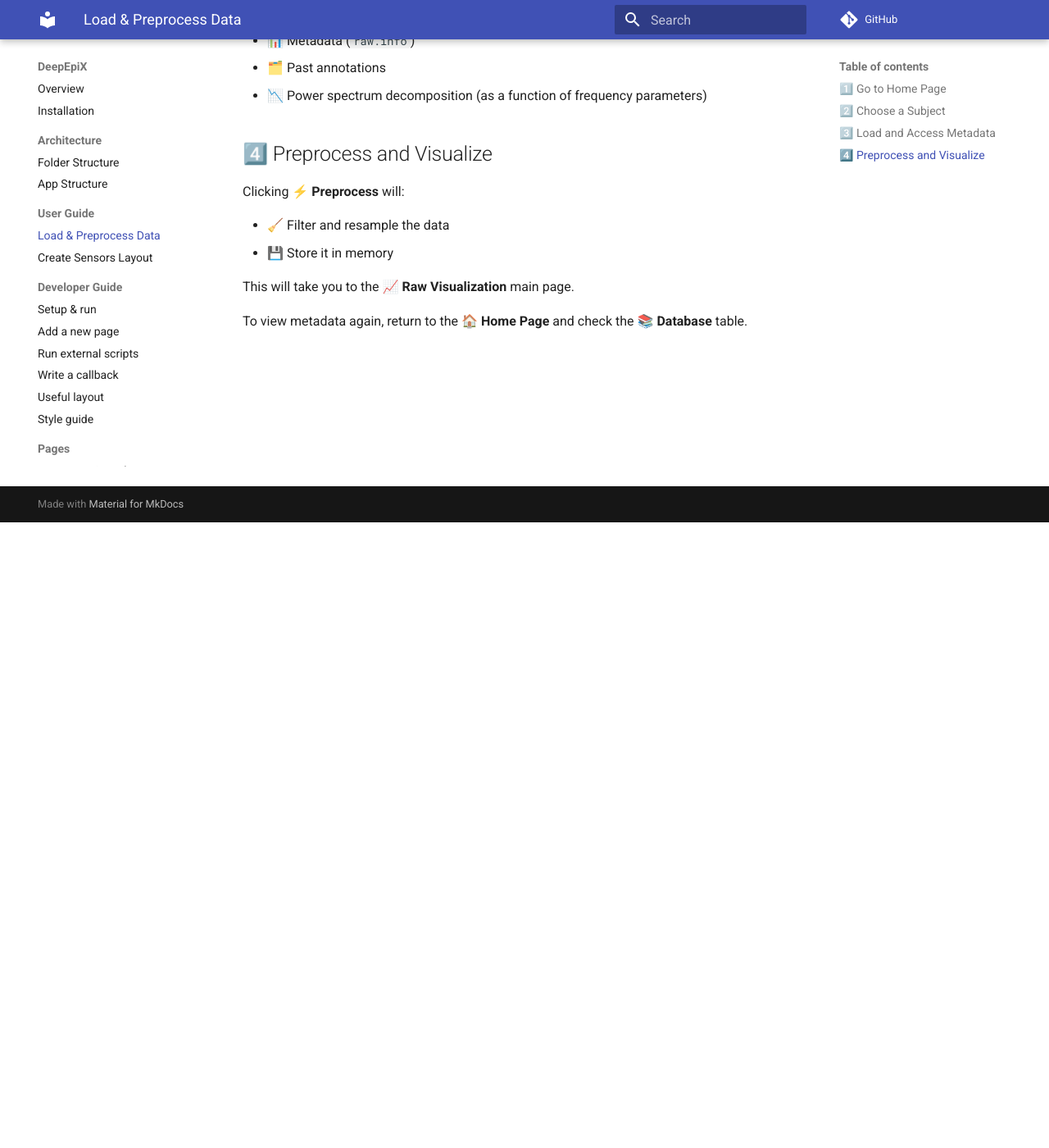
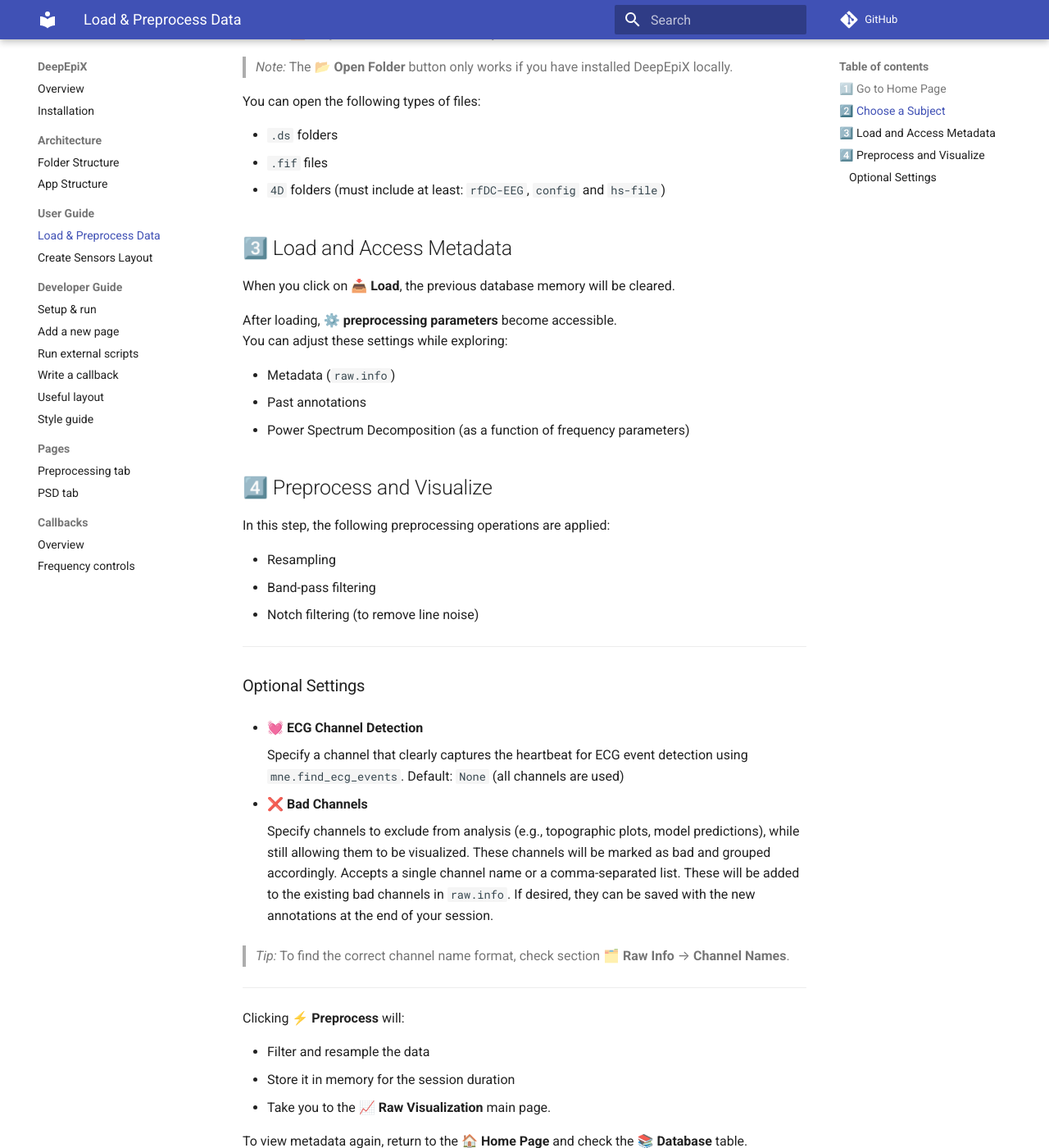
Before and after one commit to agnesgrd/DeepEpiX, an MkDocs documentation site: the page built from docs/docs/user/dataset.md, in a window 1280 px wide and 1400 px high, scrolled down 763 px. Shown: the whole window at 82% size. Built offline with MkDocs 1.6.1 and Material for MkDocs 9.7.7, drawn with Linux system fonts in a browser that asks for light colours; comment, search, counter and statistics services are not loaded; some of the changed text lies outside the part shown.

Commit message:
Add docs

````diff
--- a/docs/docs/user/dataset.md
+++ b/docs/docs/user/dataset.md
@@ -1,39 +1,71 @@
-# 📘 Tuto 1 : Load & Preprocess Data
+# Tuto 1 : Load & Preprocess Data
+
+![Preprocessing Steps](/images/preprocessing.png)
 
 ## 1️⃣ Go to Home Page
 
-Open the app as explained in the **Setup & Installation** section. You should arrive at the 🏠 **Home Page**.
+Open the app as explained in the **Setup & Installation** section.
+You should arrive at the 🏠 **Home Page**.
 If not, use the **☰ menu** at the top left to navigate there.
 
 ## 2️⃣ Choose a Subject
 
 Use the **🔽 dropdown** menu to select a subject.
-👉 *Note:* The **📂 Open Folder** button only works if you have installed DeepEpiX locally.
+> *Note:* The **📂 Open Folder** button only works if you have installed DeepEpiX locally.
 
 You can open the following types of files:
 
-- 📁 `.ds` folders
-- 📄 `.fif` files
-- 🧠 `4D` folders (must include at least: `rfDC-EEG`, `config` and `hs-file`)
+- `.ds` folders
+- `.fif` files
+- `4D` folders (must include at least: `rfDC-EEG`, `config` and `hs-file`)
 
 ## 3️⃣ Load and Access Metadata
 
-When you click on **📥 Load**, the previous database memory will be cleared 🧹.
+When you click on **📥 Load**, the previous database memory will be cleared.
 
 After loading, **⚙️ preprocessing parameters** become accessible.
 You can adjust these settings while exploring:
 
-- 📊 Metadata (`raw.info`)
-- 🗂️ Past annotations
-- 📉 Power spectrum decomposition (as a function of frequency parameters)
+- Metadata (`raw.info`)
+- Past annotations
+- Power Spectrum Decomposition (as a function of frequency parameters)
 
 ## 4️⃣ Preprocess and Visualize
 
+In this step, the following preprocessing operations are applied:
+
+- Resampling
+- Band-pass filtering
+- Notch filtering (to remove line noise)
+
+---
+
+### Optional Settings
+
+- **💓 ECG Channel Detection**
+
+    Specify a channel that clearly captures the heartbeat for ECG event detection using ```mne.find_ecg_events```.
+    Default: ```None``` (all channels are used)
+
+- **❌ Bad Channels**
+
+    Specify channels to exclude from analysis (e.g., topographic plots, model predictions), while still allowing them to be visualized.
+    These channels will be marked as bad and grouped accordingly.
+    Accepts a single channel name or a comma-separated list.
+    These will be added to the existing bad channels in ```raw.info```.
+    If desired, they can be saved with the new annotations at the end of your session.
+
+
+> *Tip:* To find the correct channel name format, check section **🗂️ Raw Info** → **Channel Names**.
+
+---
+
 Clicking **⚡ Preprocess** will:
 
-- 🧹 Filter and resample the data
-- 💾 Store it in memory
-
-This will take you to the **📈 Raw Visualization** main page.
+- Filter and resample the data
+- Store it in memory for the session duration
+- Take you to the **📈 Raw Visualization** main page.
 
 To view metadata again, return to the **🏠 Home Page** and check the **📚 Database** table.
+
+![Database Memory](/images/database.png)
--- a/docs/mkdocs.yml
+++ b/docs/mkdocs.yml
@@ -17,7 +17,8 @@
 markdown_extensions:
   - admonition
   - pymdownx.superfences        # nicer code blocks
-  - pymdownx.tabbed
+  - pymdownx.tabbed:
+      alternate_style: true
 nav:
   - Overview: index.md
   - Installation : install.md
````
Also changed, not shown: docs/docs/install.md (+4 -4 lines), docs/docs/user/montage.md (+15 -14 lines), docs/docs/images/database.png (added), 1 other file.
